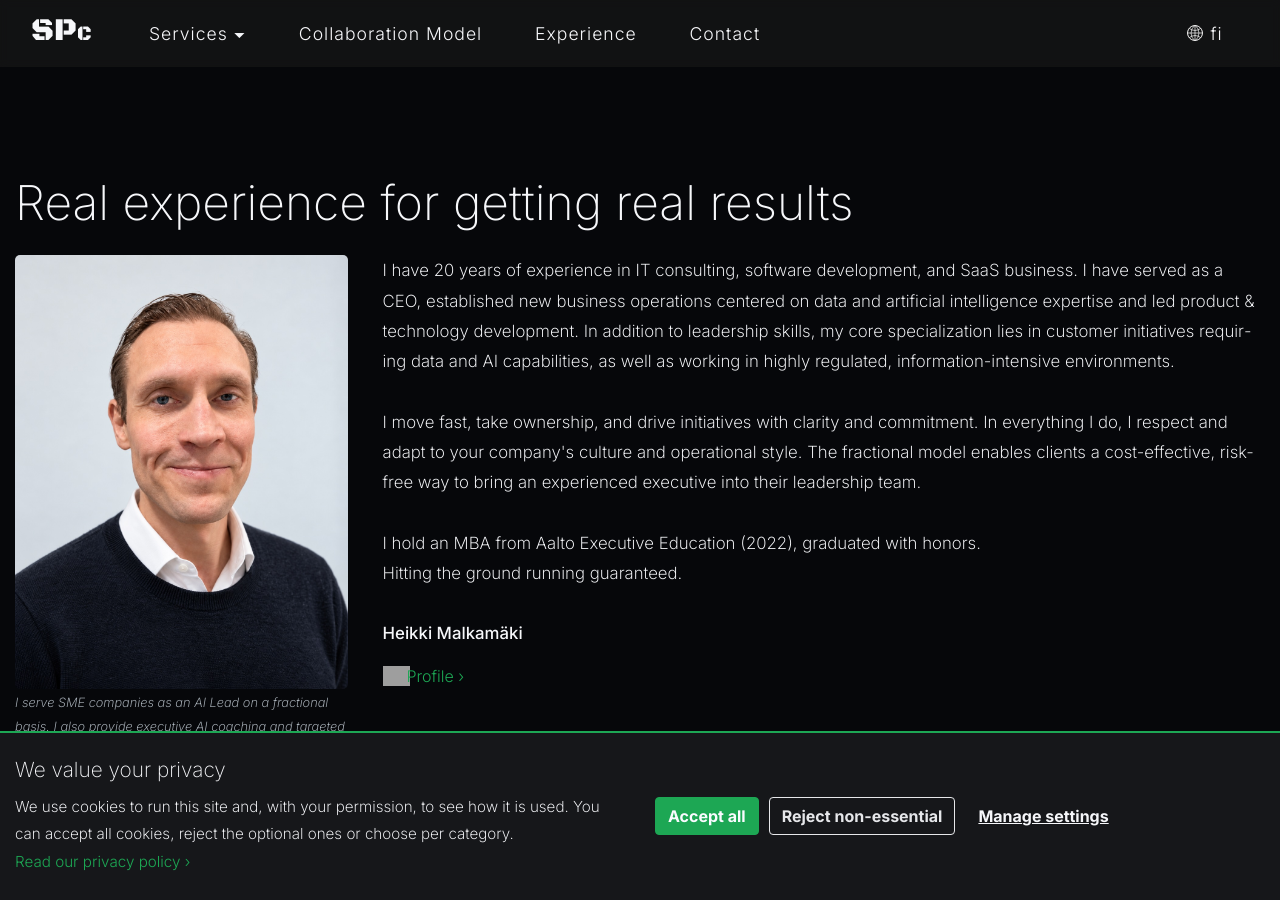
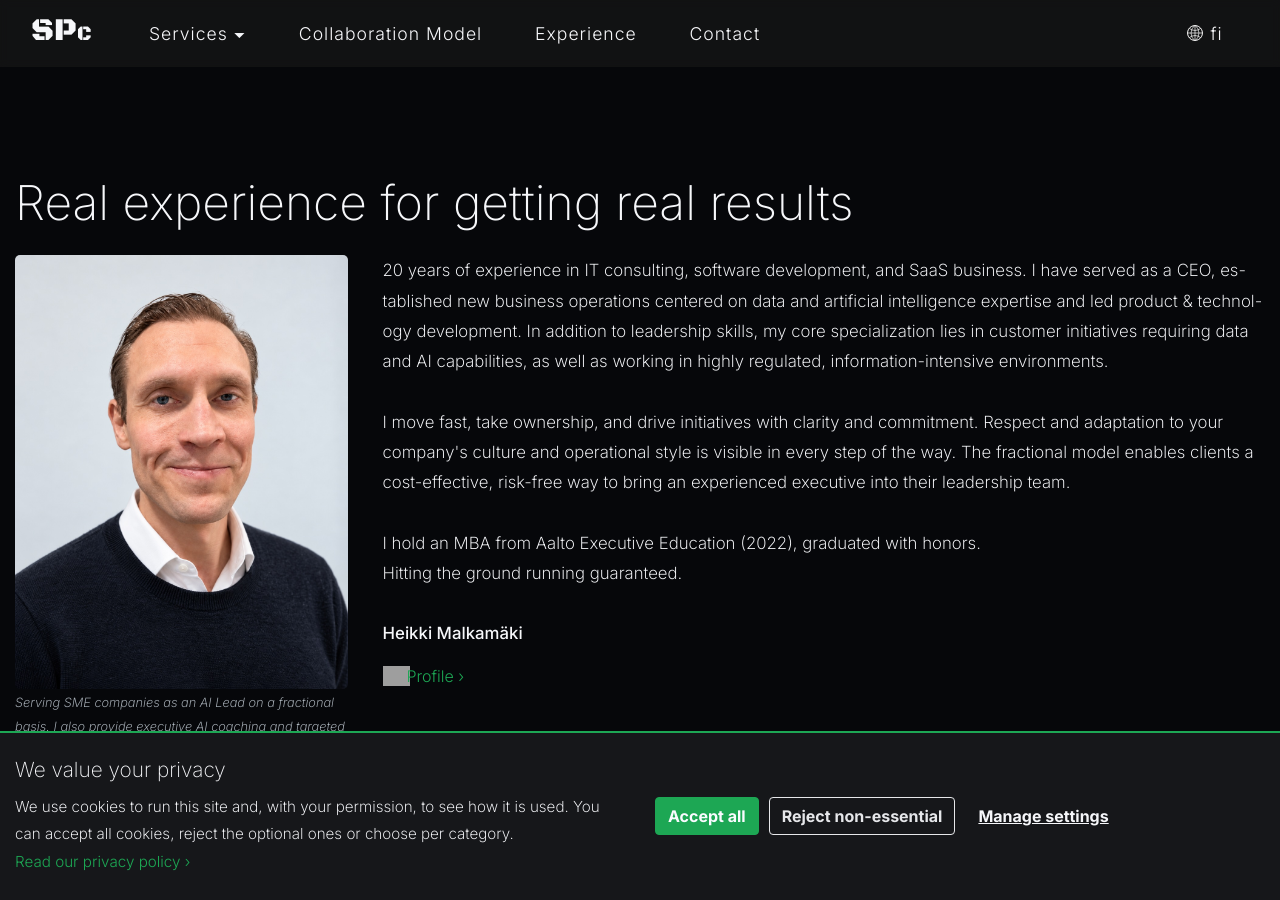
Before and after one commit to heikkim/heikkim.github.io, a Jekyll site: the page built from en/index.md, in a window 1280 px wide and 900 px high, scrolled down 1903 px. Built offline with Jekyll 4.4.1, drawn with Linux system fonts in a browser that asks for light colours; grey boxes are pictures that could not be loaded.

Commit message:
fixes to texts

```diff
--- a/_data/sitetext.yml
+++ b/_data/sitetext.yml
@@ -77,14 +77,14 @@ en: &DEFAULT_EN
 
   about:
     title: "Real experience for getting real results"
-    text: I serve SME companies as an AI Lead on a fractional basis. I also provide executive AI coaching and targeted AI consulting tailored to specific company needs.
+    text: Serving SME companies as an AI Lead on a fractional basis. I also provide executive AI coaching and targeted AI consulting tailored to specific company needs.
     body: >
-      I have 20 years of experience in IT consulting, software development, and SaaS business. I have served as a CEO, established
+      20 years of experience in IT consulting, software development, and SaaS business. I have served as a CEO, established
       new business operations centered on data and artificial intelligence expertise and led product & technology development. In addition to leadership skills, my core
       specialization lies in customer initiatives requiring data and AI capabilities, as well as working in highly regulated, information-intensive environments.
       <br /><br />
-      I move fast, take ownership, and drive initiatives with clarity and commitment. In everything I do, I respect and adapt to your company's culture and
-      operational style. The fractional model enables clients a cost-effective, risk-free way to bring an experienced executive into their leadership team.
+      I move fast, take ownership, and drive initiatives with clarity and commitment. Respect and adaptation to your company's culture and
+      operational style is visible in every step of the way. The fractional model enables clients a cost-effective, risk-free way to bring an experienced executive into their leadership team.
       <br /><br />
       I hold an MBA from Aalto Executive Education (2022), graduated with honors.
       <br />
```
Also changed, not shown: en/services/ai-coaching.md (+1 -1 lines).
